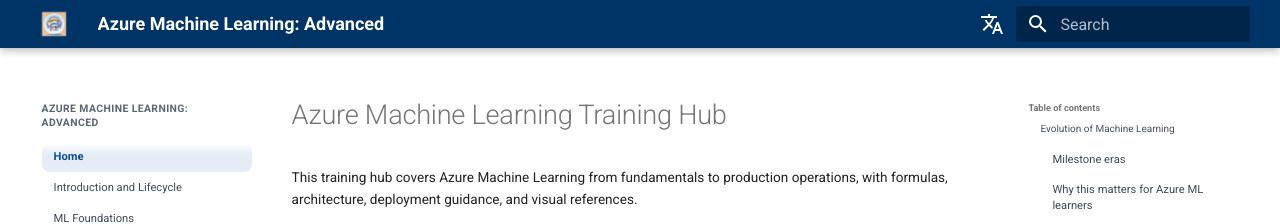
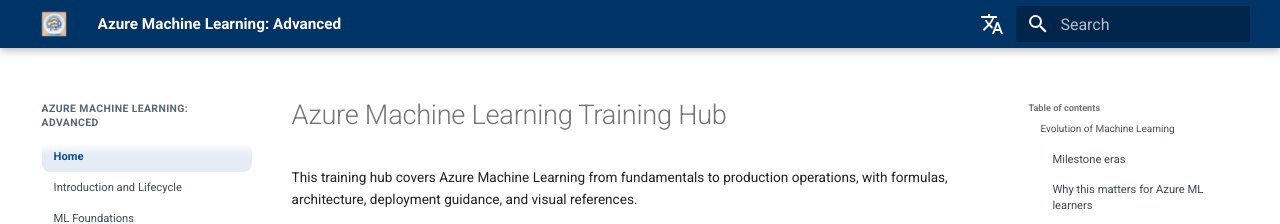
Before and after one commit to Cloud2BR-MSFTLearningHub/Azure-ML-Advanced, an MkDocs documentation site: the page built from docs/index.md, in a window 1280 px wide. Shown: the top 224 px of the page. Built offline with MkDocs 1.6.1 and Material for MkDocs 9.7.7, drawn with Linux system fonts in a browser that asks for light colours; comment, search, counter and statistics services are not loaded.

Commit message:
Reduce header title font size by ~15%

```diff
--- a/docs/assets/css/custom.css
+++ b/docs/assets/css/custom.css
@@ -293,3 +293,10 @@ a:hover,
     max-width: none;
   }
 }
+
+/* ----------------------------------------------------------------------
+   Header title: ~15% smaller than default
+   ---------------------------------------------------------------------- */
+.md-header__title .md-ellipsis {
+  font-size: 0.85em;
+}
```
Also changed, not shown: i18n-es/assets/css/custom.css (+7 -0 lines).
